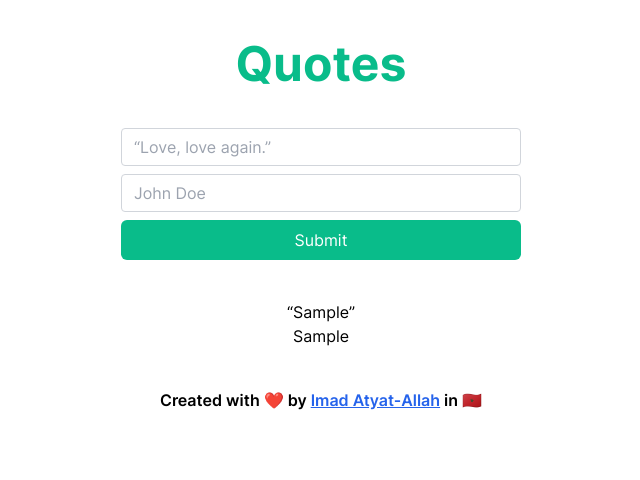
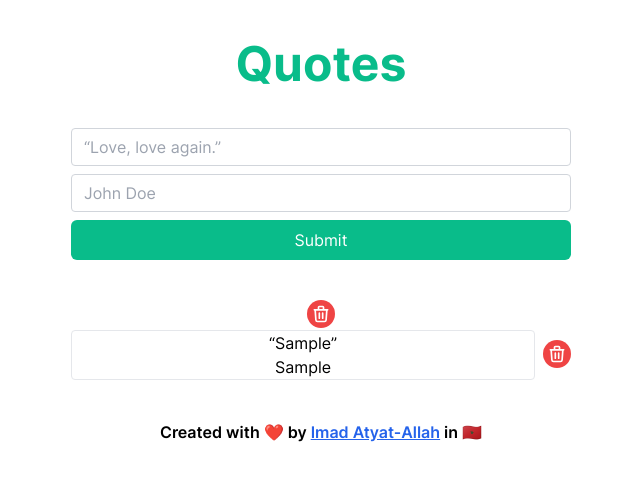
Before and after one commit to imadatyatalah/quotes, a Next.js app: page / in a window 1280 px wide. Both pictures are taken after typing "Sample", "Sample" into the empty fields and a click on the button "Submit". Shown: the top 480 px of the page, without its empty margins (319-959 px from the left). Built offline with nearby package versions, Linux system fonts and the light colour scheme.

Commit message:
feat: added removeQuote & removeAllQuotes

```diff
--- a/src/components/Quote.tsx
+++ b/src/components/Quote.tsx
@@ -1,13 +1,30 @@
+import TrashIcon from "@/icons/TrashIcon";
+import useQuotes from "@/stores/useQuotes";
+
 import type { TQuote } from "@/types/quote";
 
-const Quote = ({ quote_content, quote_author }: TQuote) => {
+const Quote = ({ quote_content, quote_author, date }: TQuote) => {
+  const removeQuote = useQuotes((state) => state.removeQuote);
+
   return (
-    <div>
-      <h2>
-        <q>{quote_content}</q>
-      </h2>
+    <div className="flex items-center justify-center">
+      <div className="border rounded w-full mr-2">
+        <h2>
+          <q>{quote_content}</q>
+        </h2>
 
-      <p>{quote_author}</p>
+        <p>{quote_author}</p>
+      </div>
+
+      <div>
+        <button
+          className="bg-red-500 p-1 rounded-full text-white"
+          onClick={() => removeQuote(date)}
+          type="button"
+        >
+          <TrashIcon />
+        </button>
+      </div>
     </div>
   );
 };
--- /dev/null
+++ b/src/components/Quotes.tsx
@@ -0,0 +1,47 @@
+import { useEffect, useState } from "react";
+
+import Callout from "@/components/Callout";
+import useQuotes from "@/stores/useQuotes";
+import TrashIcon from "@/icons/TrashIcon";
+import Quote from "@/components/Quote";
+
+import type { TQuote } from "@/types/quote";
+
+const Quotes = () => {
+  const [quotesState, setQuotesState] = useState<TQuote[]>([]);
+
+  const quotes = useQuotes((state) => state.quotes);
+  const removeAllQuotes = useQuotes((state) => state.removeAllQuotes);
+
+  useEffect(() => {
+    setQuotesState(quotes);
+  }, [quotes]);
+
+  return (
+    <div>
+      {quotesState.length !== 0 ? (
+        <button
+          className="bg-red-500 p-1 rounded-full text-white"
+          onClick={removeAllQuotes}
+          type="button"
+        >
+          <TrashIcon />
+        </button>
+      ) : null}
+
+      <div className="space-y-2">
+        {quotesState.length !== 0 ? (
+          quotesState.map((quote, index) => <Quote {...quote} key={index} />)
+        ) : (
+          <Callout emoji="💡">
+            <p className="text-[#333333] dark:text-[#eaeaea]">
+              You have not created any quotes yet!
+            </p>
+          </Callout>
+        )}
+      </div>
+    </div>
+  );
+};
+
+export default Quotes;
--- /dev/null
+++ b/src/icons/TrashIcon.tsx
@@ -0,0 +1,20 @@
+const TrashIcon = () => {
+  return (
+    <svg
+      xmlns="http://www.w3.org/2000/svg"
+      className="h-5 w-5"
+      fill="none"
+      viewBox="0 0 24 24"
+      stroke="currentColor"
+      strokeWidth={2}
+    >
+      <path
+        strokeLinecap="round"
+        strokeLinejoin="round"
+        d="M19 7l-.867 12.142A2 2 0 0116.138 21H7.862a2 2 0 01-1.995-1.858L5 7m5 4v6m4-6v6m1-10V4a1 1 0 00-1-1h-4a1 1 0 00-1 1v3M4 7h16"
+      />
+    </svg>
+  );
+};
+
+export default TrashIcon;
--- a/src/pages/index.tsx
+++ b/src/pages/index.tsx
@@ -1,25 +1,14 @@
-import { useEffect, useState } from "react";
 import { NextSeo } from "next-seo";
 
 import QuoteForm from "@/components/QuoteForm";
-import useQuotes from "@/stores/useQuotes";
-import Quote from "@/components/Quote";
-
-import type { TQuote } from "@/types/quote";
+import Quotes from "@/components/Quotes";
 
 const Home = () => {
-  const [quotesState, setQuotesState] = useState<TQuote[]>([]);
-  const quotes = useQuotes((state) => state.quotes);
-
-  useEffect(() => {
-    setQuotesState(quotes);
-  }, [quotes]);
-
   return (
     <>
       <NextSeo title="Home" />
 
-      <section className="px-4 py-10 space-y-10 md:px-0 sm:w-[400px] sm:my-0 sm:mx-auto sm:text-center">
+      <section className="px-4 py-10 space-y-10 md:px-0 sm:w-[500px] sm:my-0 sm:mx-auto sm:text-center">
         <div>
           <h1 className="text-5xl font-bold text-center text-[#09bc8a] dark:text-gray-100">
             Quotes
@@ -28,13 +17,7 @@ const Home = () => {
 
         <QuoteForm />
 
-        <div className="space-y-2 text-center">
-          {quotesState.length !== 0
-            ? quotesState.map((quote, index) => (
-                <Quote {...quote} key={index} />
-              ))
-            : null}
-        </div>
+        <Quotes />
       </section>
     </>
   );
--- a/src/stores/useQuotes.ts
+++ b/src/stores/useQuotes.ts
@@ -1,11 +1,13 @@
 import create from "zustand";
 import { persist } from "zustand/middleware";
 
-import { TQuote } from "@/types/quote";
+import type { TQuote } from "@/types/quote";
 
 interface QuortesState {
   quotes: TQuote[];
   addQuote: (quote_content: string, quote_author: string) => void;
+  removeAllQuotes: () => void;
+  removeQuote: (dae: Date) => void;
 }
 
 const useQuotes = create<QuortesState>(
@@ -15,7 +17,16 @@ const useQuotes = create<QuortesState>(
       quotes: [],
       addQuote: (quote_content: string, quote_author: string) =>
         set((state) => ({
-          quotes: [...state.quotes, { quote_content, quote_author }],
+          quotes: [
+            ...state.quotes,
+            { quote_content, quote_author, date: new Date() },
+          ],
+        })),
+      removeAllQuotes: () => set({ quotes: [] }),
+      // here `date` plays the role of id
+      removeQuote: (date: Date) =>
+        set((state) => ({
+          quotes: state.quotes.filter((quote) => quote.date !== date),
         })),
     }),
     {
--- a/src/types/quote.ts
+++ b/src/types/quote.ts
@@ -1,4 +1,5 @@
 export type TQuote = {
   quote_content: string;
   quote_author: string;
+  date: Date;
 };
```
